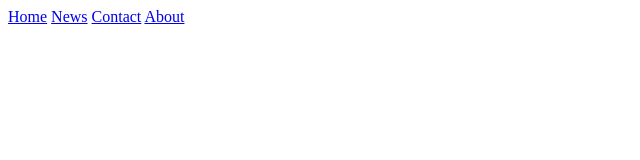
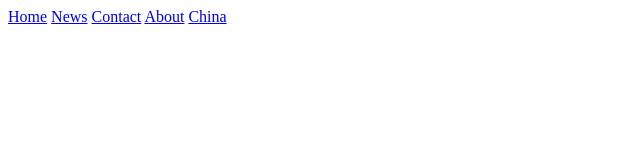
Before and after one commit to SPadillaAcosta/China, a plain HTML site: page index.html in a window 1280 px wide. Shown: the full height of the page, 0-640 px from the left. Drawn offline with Linux system fonts and the light colour scheme.

Commit message:
Update index.html

```diff
--- a/index.html
+++ b/index.html
@@ -7,6 +7,8 @@
      href="contact.html">Contact</a>
   <a
      href="about.html">About</a>
+  <a href="China sucks and I do what I want.html">China</a>
+
   </div>
 </body>
 </html>
```
